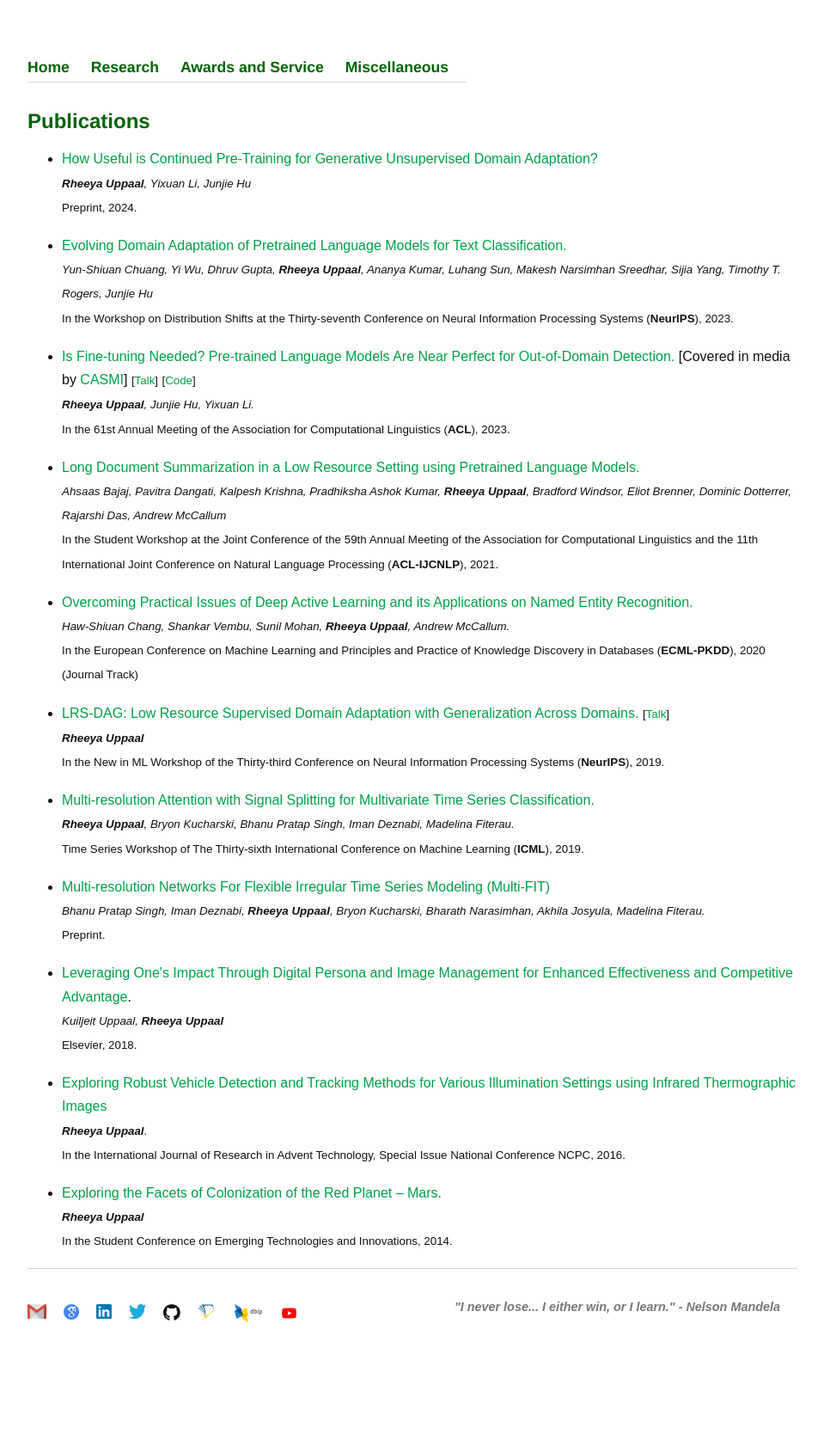
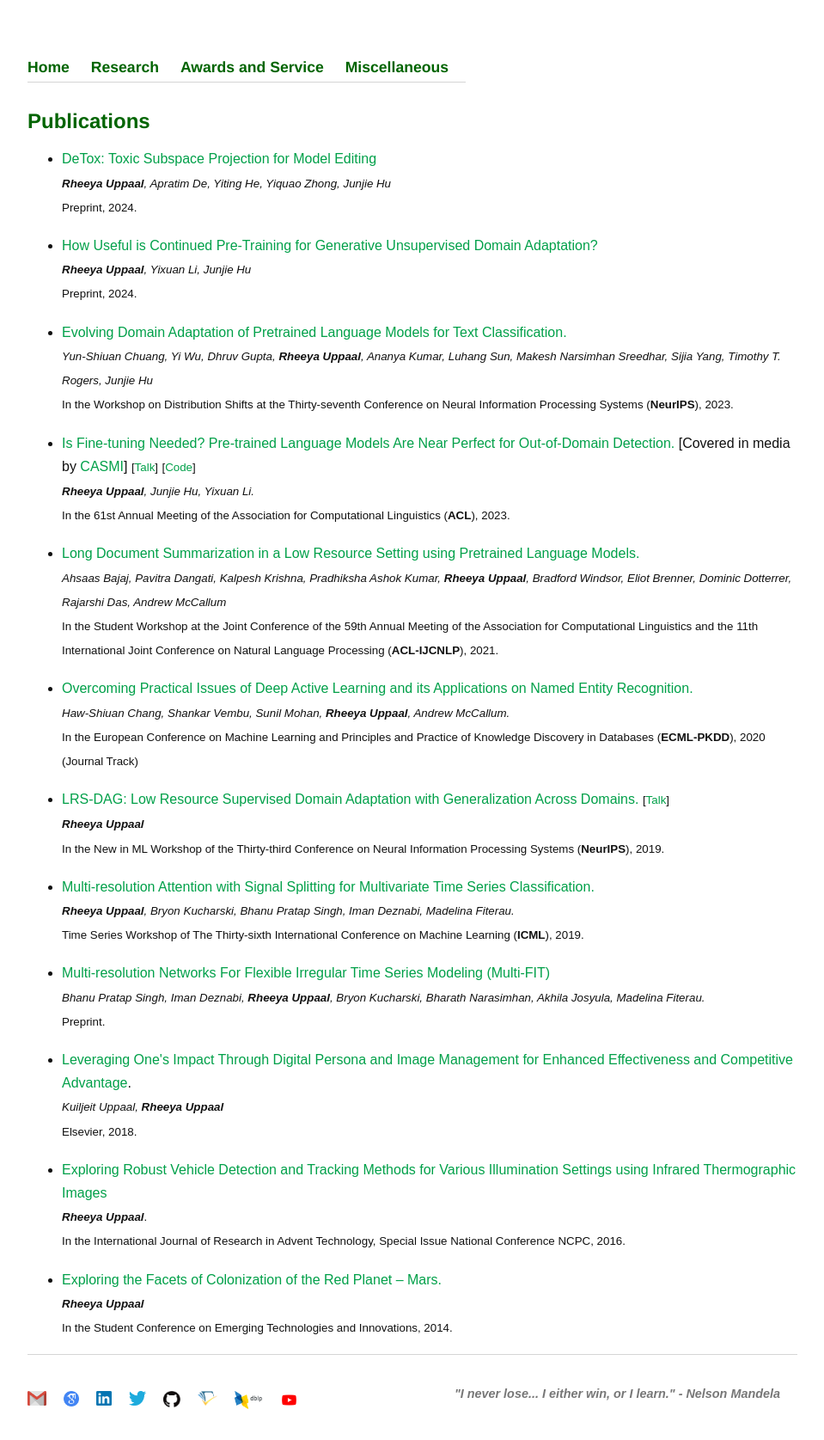
Before and after one commit to Uppaal/Uppaal.github.io, a Jekyll site: the page built from publications.html, in a window 1280 px wide. Shown: the whole page at 86% size, without its empty margins (160-1119 px from the left). Built offline with Jekyll 4.4.1, drawn with Linux system fonts in a browser that asks for light colours; before the commit the page ends 1574 px from its top, so only the background shows below that.

Commit message:
Update publications.html

```diff
--- a/publications.html
+++ b/publications.html
@@ -16,6 +16,7 @@ title: Publications
 
 	<h1>Publications</h1>
 	<ul>
+	<li><a href="https://arxiv.org/abs/2405.13967">DeTox: Toxic Subspace Projection for Model Editing</a> <br><small><i><b>Rheeya Uppaal</b>, Apratim De, Yiting He, Yiquao Zhong, Junjie Hu</i><br>Preprint, 2024.</small></li>
 	<li><a href="https://arxiv.org/abs/2401.17514">How Useful is Continued Pre-Training for Generative Unsupervised Domain Adaptation?</a> <br><small><i><b>Rheeya Uppaal</b>, Yixuan Li, Junjie Hu</i><br>Preprint, 2024.</small></li>
 	<li><a href="https://arxiv.org/abs/2311.09661">Evolving Domain Adaptation of Pretrained Language Models for Text Classification.</a> <br><small><i>Yun-Shiuan Chuang, Yi Wu, Dhruv Gupta, <b>Rheeya Uppaal</b>, Ananya Kumar, Luhang Sun, Makesh Narsimhan Sreedhar, Sijia Yang, Timothy T. Rogers, Junjie Hu</i><br>In the Workshop on Distribution Shifts at the Thirty-seventh Conference on Neural Information Processing Systems (<b>NeurIPS</b>), 2023.</small></li>
 	<li><a href="https://aclanthology.org/2023.acl-long.717/">Is Fine-tuning Needed? Pre-trained Language Models Are Near Perfect for Out-of-Domain Detection.</a> [Covered in media by <a href="https://casmi.northwestern.edu/news/articles/2023/study-finds-simple-method-can-improve-safety-for-language-models.html">CASMI</a>] <small>[<a href="https://youtu.be/iVfXGQ0iwzQ">Talk</a>]</small> <small>[<a href="https://github.com/Uppaal/lm-ood">Code</a>]</small> <br><small><i><b>Rheeya Uppaal</b>, Junjie Hu, Yixuan Li.</i><br>In the 61st Annual Meeting of the Association for Computational Linguistics (<b>ACL</b>), 2023.</small></li>
```
